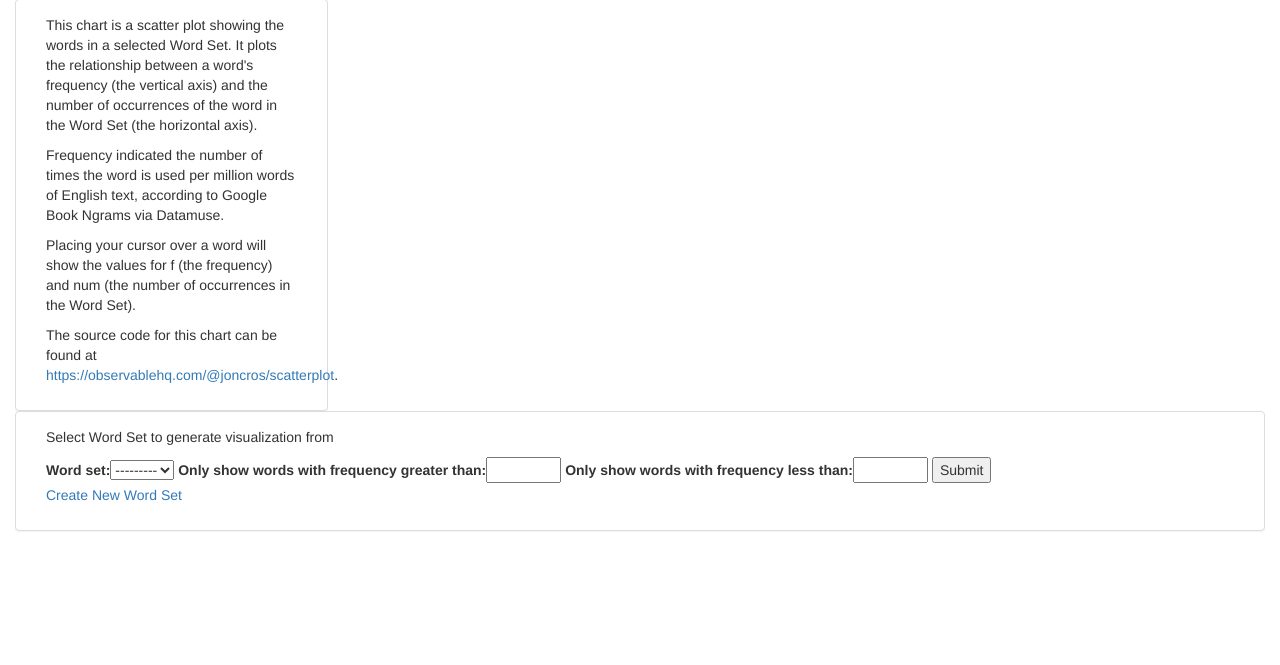
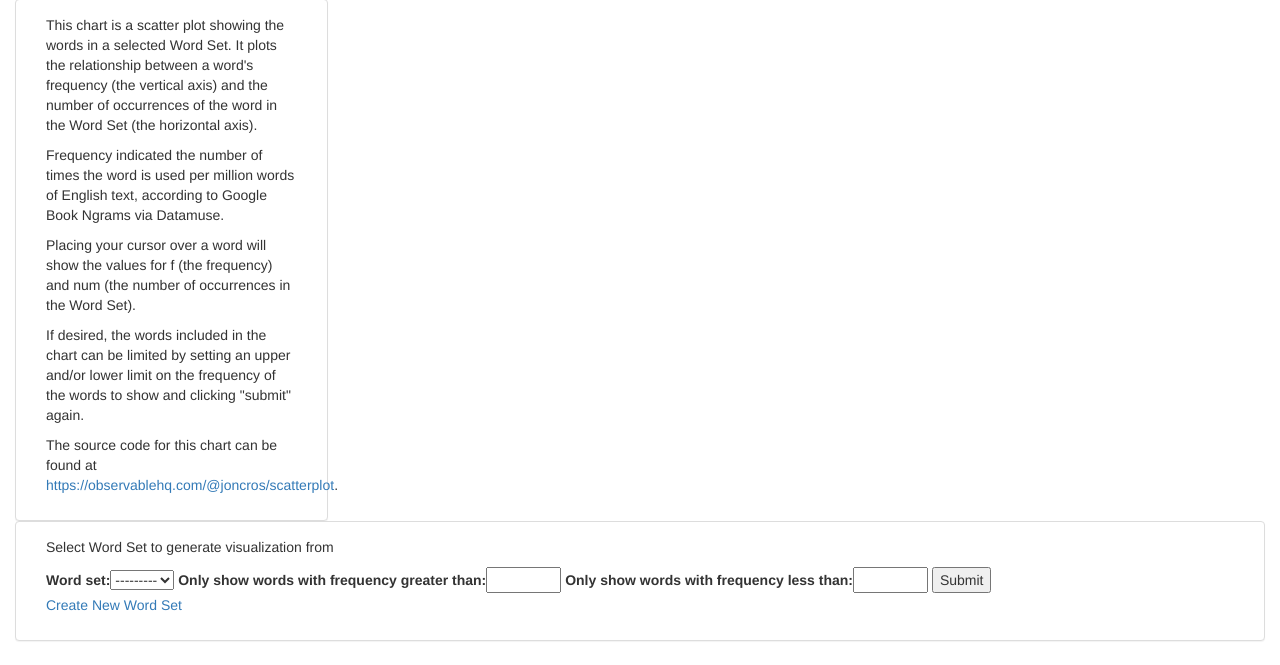
Before and after one commit to joncros/DataMuse_Viz, a Django app: page /words/scatterplot/ in a window 1280 px wide. Shown: the part 97-762 px from the top of the page. Run offline with Django 3.2, Linux system fonts and the light colour scheme; data that the repository does not hold is empty; some libraries are stand-ins or nearby versions.

Commit message:
add explanation for frequency "greater than" and "less than" form fields

```diff
--- a/words/templates/words/visualization_frequency_scatterplot.html
+++ b/words/templates/words/visualization_frequency_scatterplot.html
@@ -48,6 +48,10 @@
     in the Word Set).
 </p>
 <p>
+    If desired, the words included in the chart can be limited by setting an upper and/or lower limit on the frequency
+    of the words to show and clicking "submit" again.
+</p>
+<p>
     The source code for this chart can be found at <a href="https://observablehq.com/@joncros/scatterplot">
     https://observablehq.com/@joncros/scatterplot</a>.
 </p>
```
